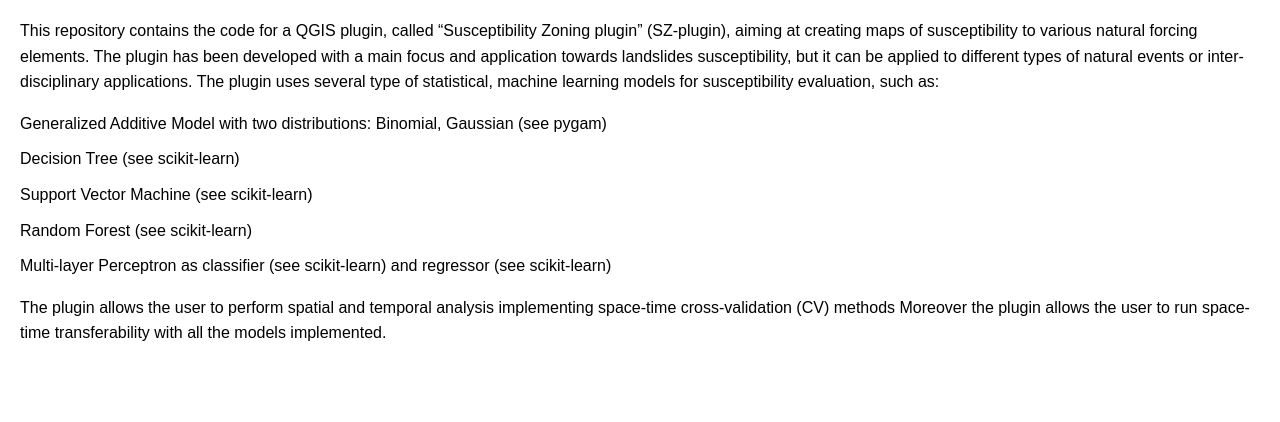
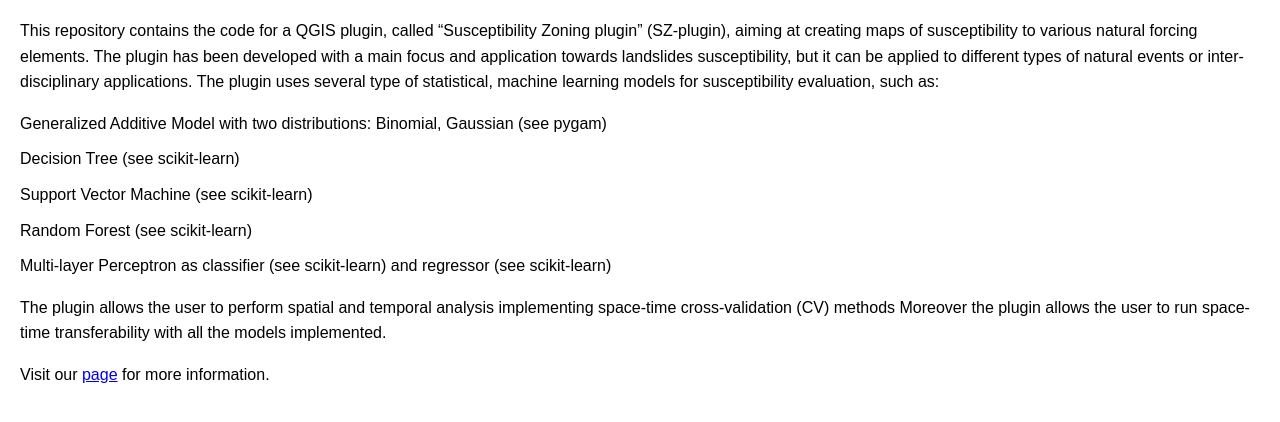
Before and after one commit to SZtools/SZtools.github.io, a plain HTML site: page index.html in a window 1280 px wide. Shown: the part 76-498 px from the top of the page. Drawn offline with Linux system fonts and the light colour scheme.

Commit message:
Update index.html

```diff
--- a/index.html
+++ b/index.html
@@ -64,6 +64,7 @@
         <p> The plugin allows the user to perform spatial and temporal analysis implementing space-time cross-validation (CV) methods
         Moreover the plugin allows the user to run space-time transferability with all the models implemented.
         </p>
+        <p>Visit our <a href="https://sz-docs.readthedocs.io" target="_blank"> page</a> for more information.</p>
     </section>
 </body>
 </html>
```
